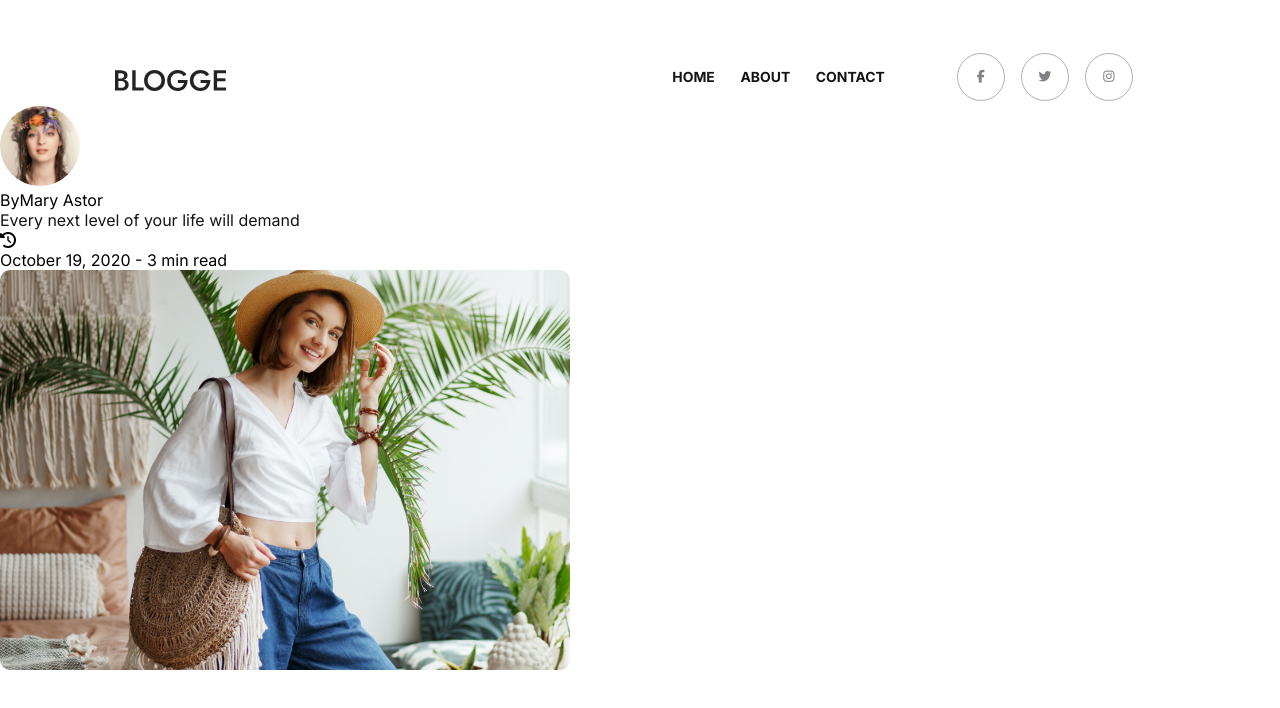
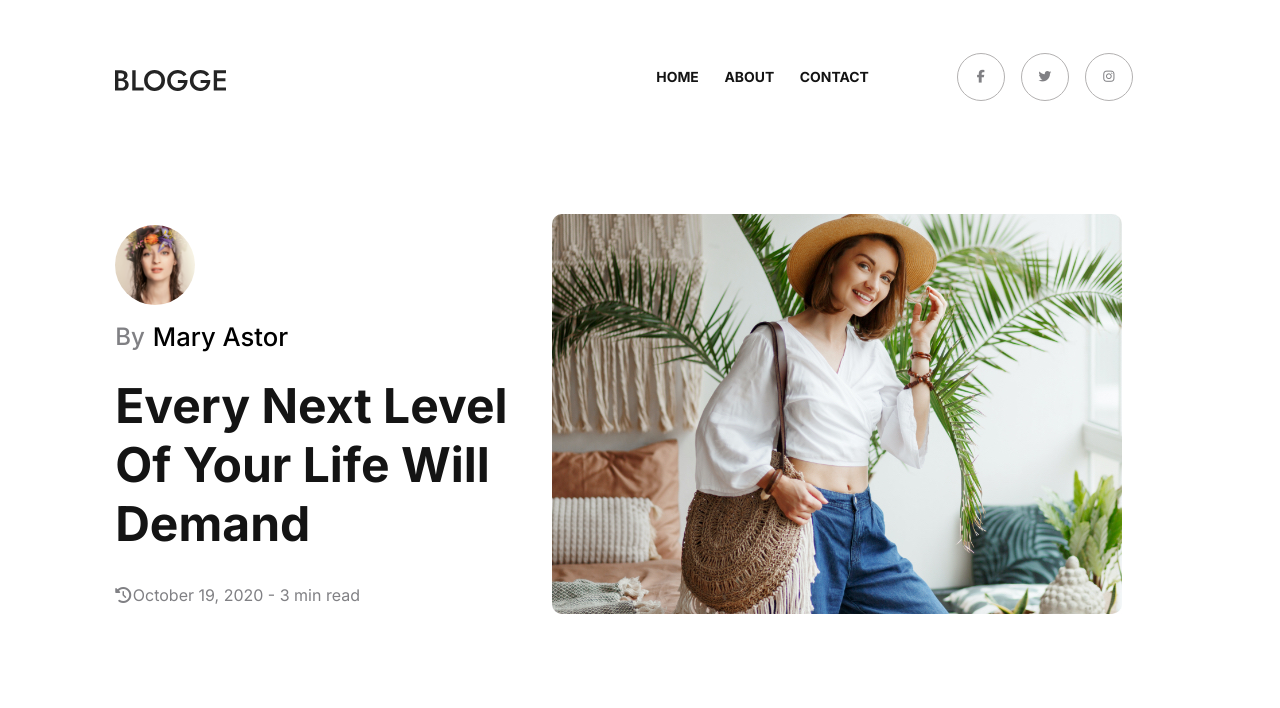
Before and after one commit to neeraj7273/css-blog-responsive, a plain HTML site: page index.html in a window 1280 px wide. Drawn offline with Linux system fonts and the light colour scheme.

Commit message:
completed main section

```diff
--- a/index.html
+++ b/index.html
@@ -47,12 +47,12 @@
       <div class="main-content">
 
         <div class="main-profile-container">
-
+          <div class="main-profile-content">
             <div class="main-profile-image">
               <img src="./images/main-profile.png" alt="main-profile" class="main-profile">
             </div>
 
-          <p><span>By</span>Mary Astor</p>
+            <p class="main-text"><span class="main-span-text">By</span>Mary Astor</p>
 
             <div class="main-desc">
               <a>Every next level of your life will demand</a>
@@ -64,6 +64,8 @@
             </div>
 
           </div>
+          </div>
+
 
         <div class="main-image-container">
           <img src="./images/main-right.jpg" loading="lazy" class="main-image"/>
--- a/styles.css
+++ b/styles.css
@@ -57,7 +57,7 @@ a{
     display: none;
     align-items: center;
     justify-content: space-between;
-    gap: 4.5rem;
+    gap: 5.5rem;
 }
 
 .hamburger{
@@ -140,3 +140,69 @@ a{
 
 
 /* MAIN SECTION */
+.main-container{
+    width: 100%;
+    height: 90vh;
+    padding-top: 6.77rem;
+}
+
+.main-content{
+    position: relative;
+    max-width: 87%;
+    display: flex;
+    margin: 0 auto;
+    justify-content: space-around;
+}
+
+.main-profile-container{
+    position: absolute;
+    left: 2rem;
+    top: 0.67rem;
+}
+
+
+.main-profile-content{
+    height: 100%;
+    display: flex;
+    flex-direction: column;
+    width: 45%;
+}
+
+.main-profile-image{
+    margin-bottom: 0.8rem;
+}
+
+.main-text{
+    display: flex;
+    gap: 0.5rem;
+    align-items: center;
+    font-size: 1.6rem;
+    font-weight: 500;
+}
+
+.main-span-text{
+    font-size: 1.5rem;
+    font-weight: 500;
+    color: var(--light-gray);
+}
+
+.main-desc{
+    font-weight: bolder;
+    font-size: 3rem;
+    margin-top: 1.5rem;
+    text-transform: capitalize;
+}
+
+.main-timeline{
+    display: flex;
+    align-items: center;
+    gap: 0.1rem;
+    color: var(--light-gray);
+    margin-top: 2rem;
+}
+
+
+.main-image-container{
+    position: absolute;
+    right: 4.7rem;
+}
```
Lines whose indentation alone changed are shown as unchanged.
